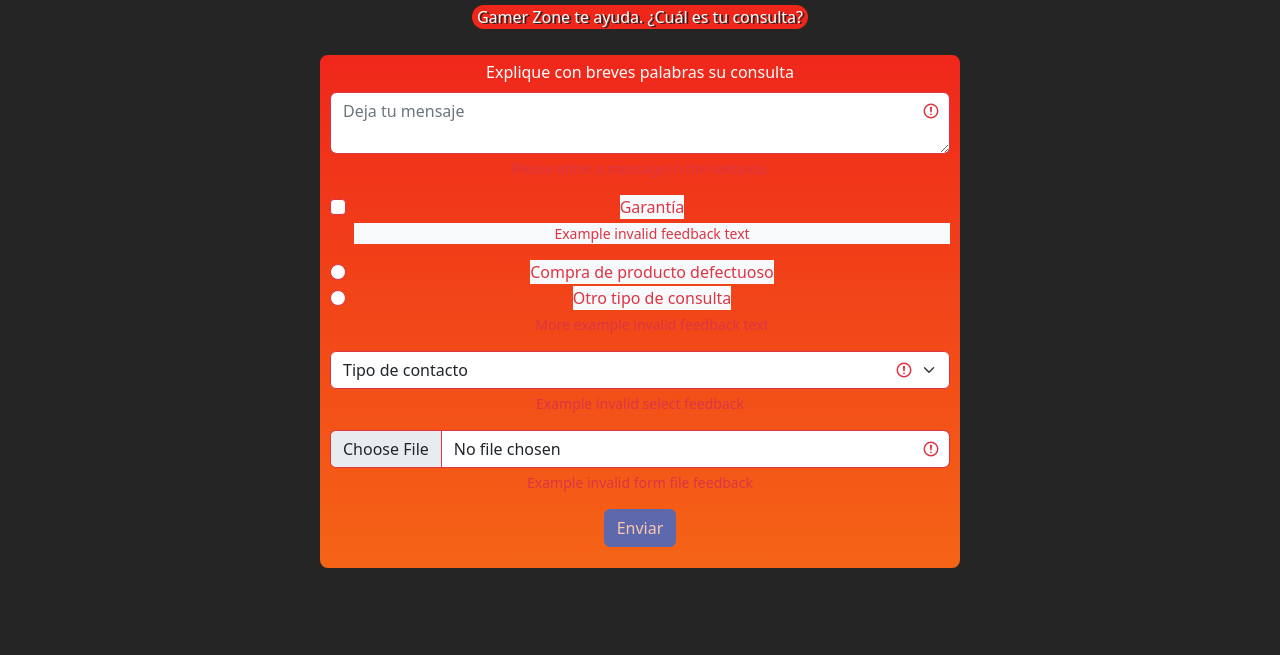
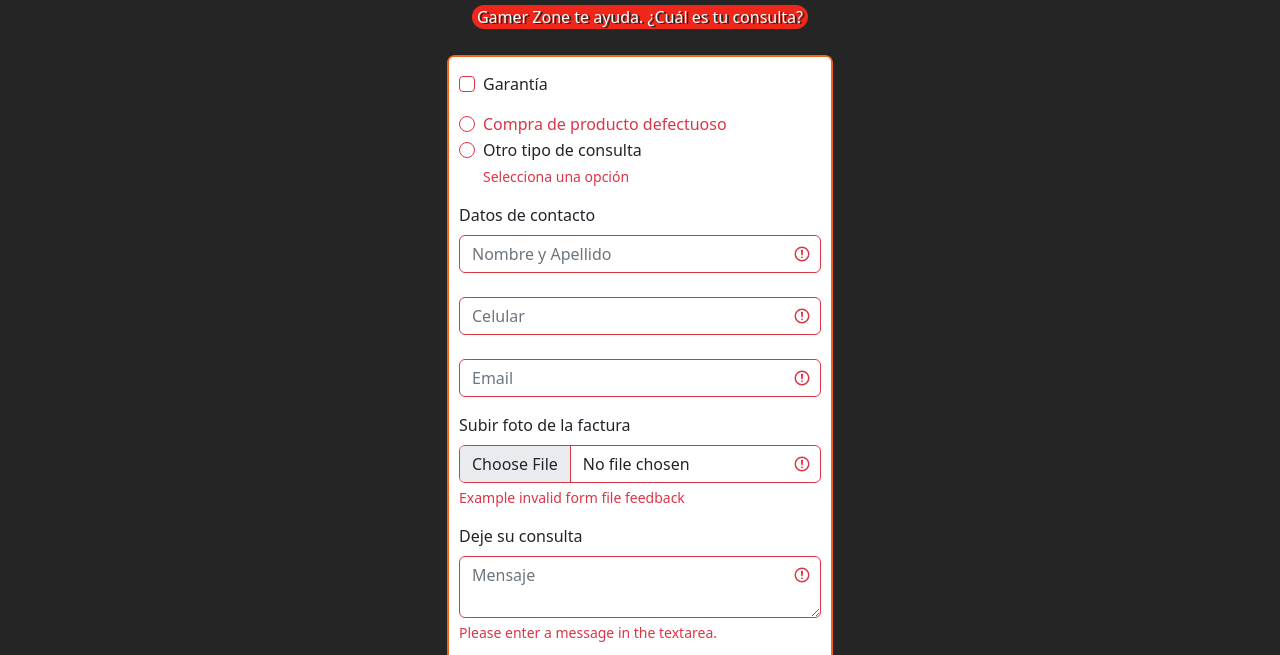
Before and after one commit to MatiasGonzalezDev/GamerZone, a plain HTML site: page pages/contacto.html in a window 1280 px wide. Shown: the part 145-800 px from the top of the page. Drawn offline with nearby package versions, Linux system fonts and the light colour scheme.

Commit message:
Arreglo de formulario

```diff
--- a/pages/contacto.html
+++ b/pages/contacto.html
@@ -35,7 +35,9 @@
             </form>
         </div>
         <div class="header__cart">
-            <i class="fa-solid fa-cart-shopping"><h4>Carrito</h4></i>
+            <i class="fa-solid fa-cart-shopping">
+                <h4>Carrito</h4>
+            </i>
         </div>
         <div class="burguer_active">
             <nav class="header__nav">
@@ -96,47 +98,52 @@
         <h4>CONTACTO</h4>
         <p>Gamer Zone te ayuda. ¿Cuál es tu consulta?</p>
         <form class="was-validated">
+            <div class="bgForm">
+
+                <div class="form-check mb-3 ">
+                    <input type="checkbox" class="form-check-input text-dark" id="validationFormCheck1" required>
+                    <label class="form-check-label text-dark" for="validationFormCheck1">Garantía</label>
+                </div>
+
+                <div class="form-check">
+                    <input type="radio" class="form-check-input" id="validationFormCheck2" name="radio-stacked"
+                        required>
+                    <label class="form-check-label" for="validationFormCheck2">Compra de producto defectuoso</label>
+                </div>
+                <div class="form-check mb-3">
+                    <input type="radio" class="form-check-input" id="validationFormCheck3" name="radio-stacked"
+                        required>
+                    <label class="form-check-label text-dark" for="validationFormCheck3 ">Otro tipo de consulta</label>
+                    <div class="invalid-feedback ">Selecciona una opción</div>
+                </div>
+
+
                 <div class="mb-3">
-              <label for="validationTextarea" class="form-label">Explique con breves palabras su consulta</label>
-              <textarea class="form-control" id="validationTextarea" placeholder="Deja tu mensaje" required></textarea>
+                    <label for="validationTextarea" class="form-label text-dark">Datos de contacto</label>
+                    <input type="text" placeholder="Nombre y Apellido" class="form-control is-invalid" required>
+                    <br>
+                    <input type="text" placeholder="Celular" class="form-control is-invalid" required>
+                    <br>
+                    <input type="text" placeholder="Email" class="form-control is-invalid" required>
+                </div>
+
+                <div class="mb-3">
+                    <label for="validationTextarea" class="form-label text-dark">Subir foto de la factura</label>
+                    <input type="file" class="form-control" aria-label="file example" required>
+                    <div class="invalid-feedback">Example invalid form file feedback</div>
+                </div>
+
+                <div class="mb-3 ">
+                    <label for="validationTextarea" class="form-label text-dark">Deje su consulta</label>
+                    <textarea class="form-control" id="validationTextarea" placeholder="Mensaje" required></textarea>
                     <div class="invalid-feedback">
                         Please enter a message in the textarea.
                     </div>
                 </div>
 
-            <div class="form-check mb-3">
-              <input type="checkbox" class="form-check-input" id="validationFormCheck1" required>
-              <label class="form-check-label bg-light " for="validationFormCheck1">Garantía</label>
-              <div class="invalid-feedback bg-light">Example invalid feedback text</div>
+                <div class="mb-3 button">
+                    <button class="btn " type="submit" disabled>Enviar</button>
                 </div>
-
-            <div class="form-check">
-              <input type="radio" class="form-check-input" id="validationFormCheck2" name="radio-stacked" required>
-              <label class="form-check-label bg-light" for="validationFormCheck2">Compra de producto defectuoso</label>
-            </div>
-            <div class="form-check mb-3">
-              <input type="radio" class="form-check-input" id="validationFormCheck3" name="radio-stacked" required>
-              <label class="form-check-label bg-light" for="validationFormCheck3 ">Otro tipo de consulta</label>
-              <div class="invalid-feedback">More example invalid feedback text</div>
-            </div>
-
-            <div class="mb-3">
-              <select class="form-select" required aria-label="select example">
-                <option value="">Tipo de contacto</option>
-                <option value="1">Whatsapp</option>
-                <option value="2">Facebook</option>
-                <option value="3">Celular</option>
-              </select>
-              <div class="invalid-feedback">Example invalid select feedback</div>
-            </div>
-
-            <div class="mb-3">
-              <input type="file" class="form-control" aria-label="file example" required>
-              <div class="invalid-feedback">Example invalid form file feedback</div>
-            </div>
-
-            <div class="mb-3">
-              <button class="btn btn-primary" type="submit" disabled>Enviar</button>
             </div>
         </form>
 
--- a/scss/media-querys/_escritorio.scss
+++ b/scss/media-querys/_escritorio.scss
@@ -192,18 +192,6 @@
 }
 }
 
-.main-contacto {
-
-
-        form {
-            background: linear-gradient(to bottom, #EF271B, #F56416);
-            padding: 5px 10px;
-            border-radius: 8px;
-            margin: 10px 0;
-            width: 50%;
-            text-align: center;
-        }
-}
 
 .footer {
     &__apart {
--- a/scss/secciones/_main-contacto.scss
+++ b/scss/secciones/_main-contacto.scss
@@ -8,6 +8,34 @@
     flex-direction: column;
     min-height: 100vh;
     padding-top: 1rem;
+    form {
+        background-color: $colorNa;
+        padding: 2px 2px;
+        border-radius: 8px;
+        margin: 10px 0;
+        .bgForm {
+            background-color: white;
+            padding: 15px 10px 2px;
+            border-radius: 5px;
+            .button {
+                text-align: center;
+                .btn {
+                    width: 50%;
+                    background: $colorNa;
+                    text-transform: uppercase;
+                    font-family: 400;
+
+                }
+            }
+            .datosCont {
+                padding: 0;
+            }
+            .inputDatos {
+                margin: 10px 0;
+
+            }
+        }
+    }
 
     h4 {
         font-size: large;
@@ -18,37 +46,5 @@
         text-shadow: #252525 2px 1.2px;
         border-radius: 15px;
     }
-    // form {
-    //     background: $gradientColor;
-    //     padding: 5px 10px;
-    //     border-radius: 8px;
-    //     margin: 10px 0;
-    // }
 
-    // input {
-    //     border-radius: 5px;
-    // }
-
-    // .enviar {
-    //     display: flex;
-    //     justify-content: center;
-    //     margin: 5px auto;
-
-    //     // width: 100%;
-    //     input {
-    //         width: 8rem;
-    //         border-radius: 5px;
-    //     }
-    // }
-//     .bigicon {
-//         font-size: 35px;
-//         color: white;
-//     }
-
-//     .contacto {
-//             color: #36A0FF;
-//             font-size: 27px;
-//             padding: 10px;
-//     }
-// }
 }
```
Also changed, not shown: css/style.css, scss/main.css. Lines whose indentation alone changed are shown as unchanged.
